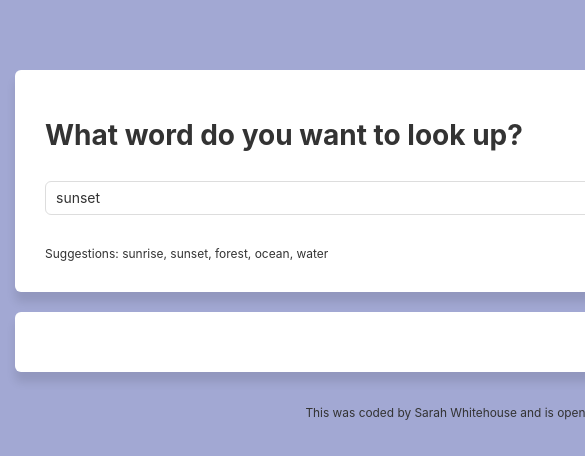
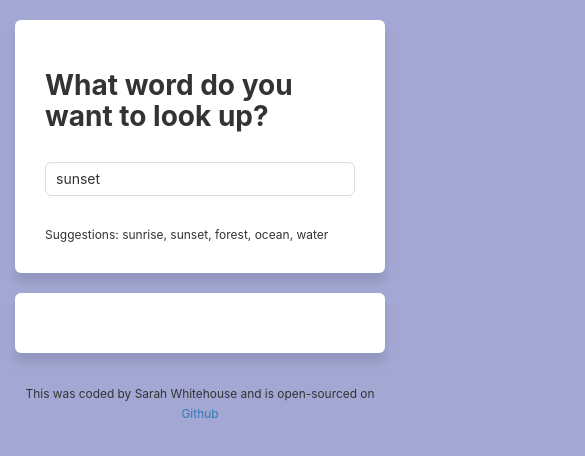
Before and after one commit to sarahwhitehouse17/dictionary-project, a React (Create React App) app: page / in a window 390 px wide. Shown: the top 456 px of the page, 585 px wide, since content can reach past the window. Built offline with nearby package versions, Linux system fonts and the light colour scheme; no server answers.

Commit message:
Made website responsive

```diff
--- a/src/App.css
+++ b/src/App.css
@@ -12,3 +12,18 @@ body {
   display: block;
   width: 1000px;
 }
+
+@media (max-width: 900px) {
+  .App .container {
+    margin: 0px;
+    width: 400px;
+  }
+  .Photos a img {
+    display: grid;
+    grid-template-columns: 1fr 1fr;
+
+  }
+  .App footer {
+    padding-bottom: 80px;
+  }
+}
--- a/src/Photos.css
+++ b/src/Photos.css
@@ -22,3 +22,10 @@
   width: 105%;
   margin: 0;
 }
+
+@media (max-width: 900px) {
+  .Photos .photo-collage {
+    width: 100%;
+    margin: 0px;
+  }
+}
--- a/src/Photos.js
+++ b/src/Photos.js
@@ -9,7 +9,9 @@ export default function Photos(props) {
       <div className="Photos">
         {props.photos.map(function (photo, index) {
           console.log(photo.src.landscape);
+
           return (
+            <div className="photo-collage">
               <a
                 href={photo.src.landscape}
                 target="blank"
@@ -23,6 +25,7 @@ export default function Photos(props) {
                   className="photos"
                 ></img>
               </a>
+            </div>
           );
         })}
       </div>
```
Lines whose indentation alone changed are shown as unchanged.
